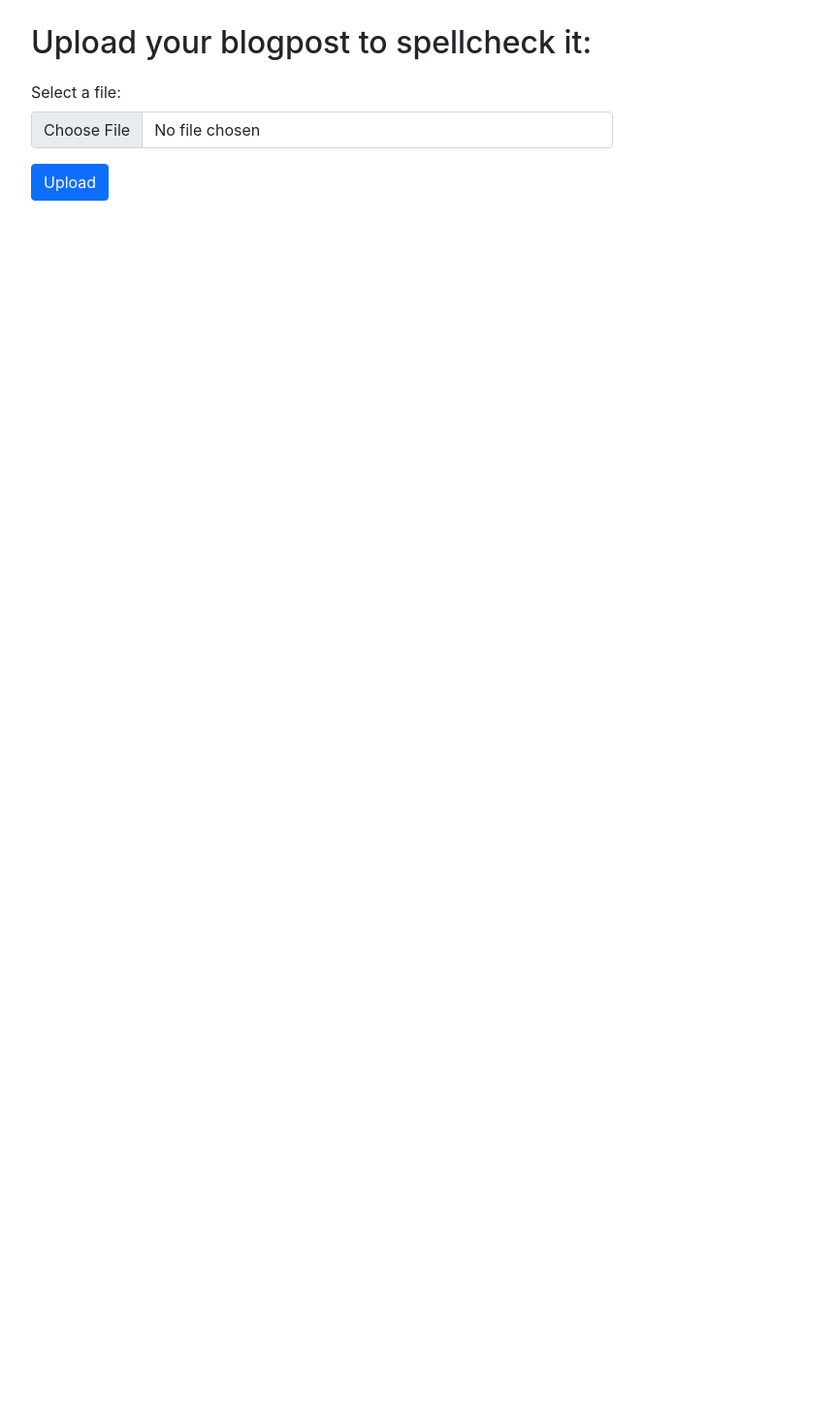
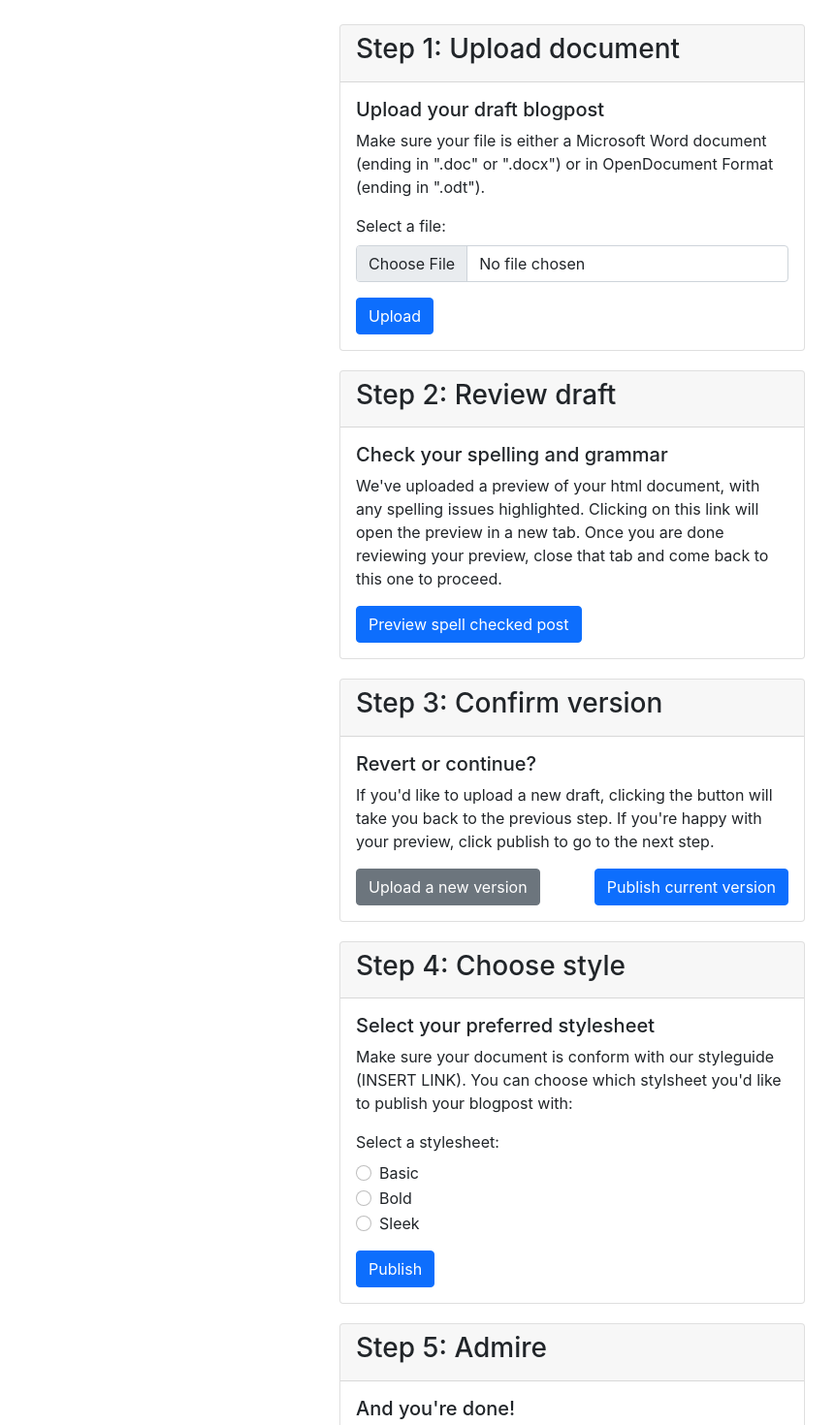
Before and after one commit to tamiragun/Doc2Blog, a React (Create React App) app in the folder src/client/: page /blogPost in a window 1280 px wide. Shown: the part 60-1530 px from the top of the page at 97% size, without its empty margins (50-911 px from the left). Before the commit the page ends 800 px from the top, so only its background shows below. Built offline with nearby package versions, Linux system fonts and the light colour scheme.

Commit message:
Initial styling for blog upload feature

```diff
--- a/src/client/public/index.html
+++ b/src/client/public/index.html
@@ -24,13 +24,14 @@
       work correctly both with client-side routing and a non-root public URL.
       Learn how to configure a non-root public URL by running `npm run build`.
     -->
-    <!-- React stylesheet-->
+    <!-- Bootstrap stylesheet-->
     <link
       rel="stylesheet"
       href="https://cdn.jsdelivr.net/npm/bootstrap@5.1.3/dist/css/bootstrap.min.css"
       integrity="sha384-1BmE4kWBq78iYhFldvKuhfTAU6auU8tT94WrHftjDbrCEXSU1oBoqyl2QvZ6jIW3"
       crossorigin="anonymous"
     />
+
     <!-- Material design icons-->
     <!-- <link rel="stylesheet" href="css/material-icons.css" /> -->
     <link
--- a/src/client/src/components/BlogPost.js
+++ b/src/client/src/components/BlogPost.js
@@ -4,6 +4,8 @@ import PublishSuccess from "./PublishSuccess";
 import UploadSuccess from "./UploadSuccess";
 import Form from "react-bootstrap/Form";
 import Button from "react-bootstrap/Button";
+import Card from "react-bootstrap/Card";
+import "./Blogpost.css";
 
 const BlogPost = () => {
   // Keep track of the uploaded file
@@ -66,9 +68,19 @@ const BlogPost = () => {
   return (
     <div>
       {/* Only display form when no doc is uploaded or published*/}
-      {!uploaded && !published && (
-        <div>
-          <h2>Upload your blogpost to spellcheck it:</h2>
+      {/* {!uploaded && !published && ( */}
+      <div className="upload-blogpost-card">
+        <Card className="mx-auto" style={{ maxWidth: "30rem" }}>
+          <Card.Header>
+            <h3>Step 1: Upload document</h3>
+          </Card.Header>
+
+          <Card.Body>
+            <Card.Title>Upload your draft blogpost</Card.Title>
+            <Card.Text>
+              Make sure your file is either a Microsoft Word document (ending in
+              ".doc" or ".docx") or in OpenDocument Format (ending in ".odt").
+            </Card.Text>
             <Form>
               <Form.Group className="mb-3" controlId="formUploadFile">
                 <Form.Label>Select a file:</Form.Label>
@@ -83,22 +95,76 @@ const BlogPost = () => {
                 Upload
               </Button>
             </Form>
+          </Card.Body>
+        </Card>
       </div>
-      )}
+      {/* )} */}
 
       {/* Only display link to draft once uploaded */}
-      {uploaded && (
+      {/* {uploaded && ( */}
       <UploadSuccess
         fileName={selectedFileName}
         onUploadNew={uploadNewFile}
         onPublish={publishBlog}
       ></UploadSuccess>
-      )}
+      {/* )} */}
+      <div classname="upload-blogpost-card">
+        <Card className="mx-auto" style={{ maxWidth: "30rem" }}>
+          <Card.Header>
+            <h3>Step 4: Choose style</h3>
+          </Card.Header>
 
+          <Card.Body>
+            <Card.Title>Select your preferred stylesheet</Card.Title>
+            <Card.Text>
+              Make sure your document is conform with our styleguide (INSERT
+              LINK). You can choose which stylsheet you'd like to publish your
+              blogpost with:
+            </Card.Text>
+            <Form>
+              <Form.Group className="mb-3" controlId="formSelectStylesheet">
+                <Form.Label>Select a stylesheet:</Form.Label>
+
+                <div className="mb-3">
+                  <Form.Check
+                    type="radio"
+                    label="Basic"
+                    id="basic-stylesheet"
+                    name="stylesheet"
+                  />
+
+                  <Form.Check
+                    type="radio"
+                    label="Bold"
+                    id="bold-stylesheet"
+                    name="stylesheet"
+                  />
+
+                  <Form.Check
+                    type="radio"
+                    label="Sleek"
+                    id="sleek-stylesheet"
+                    name="stylesheet"
+                  />
+                </div>
+              </Form.Group>
+
+              <Button
+                variant="primary"
+                onClick={() => {
+                  console.log("placeholder");
+                }}
+              >
+                Publish
+              </Button>
+            </Form>
+          </Card.Body>
+        </Card>
+      </div>
       {/* Only display link to blog once published */}
-      {published && (
+      {/* {published && ( */}
       <PublishSuccess fileName={selectedFileName}></PublishSuccess>
-      )}
+      {/* )} */}
     </div>
   );
 };
--- /dev/null
+++ b/src/client/src/components/Blogpost.css
@@ -0,0 +1,3 @@
+.upload-blogpost-card {
+  margin: 20px 0;
+}
--- a/src/client/src/components/PublishSuccess.js
+++ b/src/client/src/components/PublishSuccess.js
@@ -7,12 +7,17 @@ export const PublishSuccess = (fileName) => {
   const blogUrl = `http://localhost:8080/convert?fileName=${fileName.fileName}`;
 
   return (
-    <div className="publish-success">
-      <Card>
+    <div className="upload-blogpost-card">
+      <Card className="mx-auto" style={{ maxWidth: "30rem" }}>
+        <Card.Header>
+          <h3>Step 5: Admire</h3>
+        </Card.Header>
         <Card.Body>
-          <Card.Title>
-            You have successfully published your blog post!
-          </Card.Title>
+          <Card.Title>And you're done!</Card.Title>
+          <Card.Text>
+            You have successfully published your blog post. Clicking on this
+            link will open your published blog post in another tab.
+          </Card.Text>
           <Card.Link
             href={blogUrl}
             rel="noreferrer"
--- /dev/null
+++ b/src/client/src/components/UploadSuccess.css
@@ -0,0 +1,22 @@
+.upload-or-publish-buttons {
+  display: flex;
+  flex-direction: row;
+  justify-content: space-between;
+}
+
+/* Media query so that the upload/continue
+buttons are stacked vertically on smaller screens */
+
+@media only screen and (max-width: 768px) {
+  .upload-or-publish-buttons {
+    flex-direction: column;
+  }
+
+  .upload-or-publish-buttons Button {
+    width: 218px;
+  }
+
+  .continue-publishing-button {
+    margin-top: 10px;
+  }
+}
--- a/src/client/src/components/UploadSuccess.js
+++ b/src/client/src/components/UploadSuccess.js
@@ -1,6 +1,7 @@
 import React from "react";
 import Button from "react-bootstrap/Button";
 import Card from "react-bootstrap/Card";
+import "./UploadSuccess.css";
 
 export const UploadSuccess = ({ fileName, onUploadNew, onPublish }) => {
   // TODO generate button using routes instead of anchor link
@@ -16,16 +17,19 @@ export const UploadSuccess = ({ fileName, onUploadNew, onPublish }) => {
   };
 
   return (
-    <div className="upload-success">
-      <Card>
+    <div>
+      <div className="upload-blogpost-card">
+        <Card className="mx-auto" style={{ maxWidth: "30rem" }}>
+          <Card.Header>
+            <h3>Step 2: Review draft</h3>
+          </Card.Header>
           <Card.Body>
-          <Card.Title>Draft uploaded and spell checked</Card.Title>
-          {/* <Card.Subtitle className="mb-2 text-muted">
-            Spell check complete
-          </Card.Subtitle> */}
+            <Card.Title>Check your spelling and grammar</Card.Title>
             <Card.Text>
-            Preview your blogpost and check for any spelling or grammar
-            mistakes:
+              We've uploaded a preview of your html document, with any spelling
+              issues highlighted. Clicking on this link will open the preview in
+              a new tab. Once you are done reviewing your preview, close that
+              tab and come back to this one to proceed.
             </Card.Text>
             <Card.Link
               href={blogUrl}
@@ -35,20 +39,40 @@ export const UploadSuccess = ({ fileName, onUploadNew, onPublish }) => {
             >
               Preview spell checked post
             </Card.Link>
-          <br></br>
-          <br></br>
+          </Card.Body>
+        </Card>
+      </div>
+      <div className="upload-blogpost-card">
+        <Card className="mx-auto" style={{ maxWidth: "30rem" }}>
+          <Card.Header>
+            <h3>Step 3: Confirm version</h3>
+          </Card.Header>
+          <Card.Body>
+            <Card.Title>Revert or continue?</Card.Title>
             <Card.Text>
-            Either upload a corrected version, or continue with this version:
+              If you'd like to upload a new draft, clicking the button will take
+              you back to the previous step. If you're happy with your preview,
+              click publish to go to the next step.
             </Card.Text>
-
-          <Button variant="danger" onClick={handleUploadClick}>
+            <div className="upload-or-publish-buttons">
+              <Button
+                className="upload-new-button"
+                variant="secondary"
+                onClick={handleUploadClick}
+              >
                 Upload a new version
               </Button>
-          <Button variant="success" onClick={handlePublishClick}>
+              <Button
+                className="continue-publishing-button"
+                variant="primary"
+                onClick={handlePublishClick}
+              >
                 Publish current version
               </Button>
+            </div>
           </Card.Body>
         </Card>
+      </div>
     </div>
   );
 };
```
Lines whose indentation alone changed are shown as unchanged.
